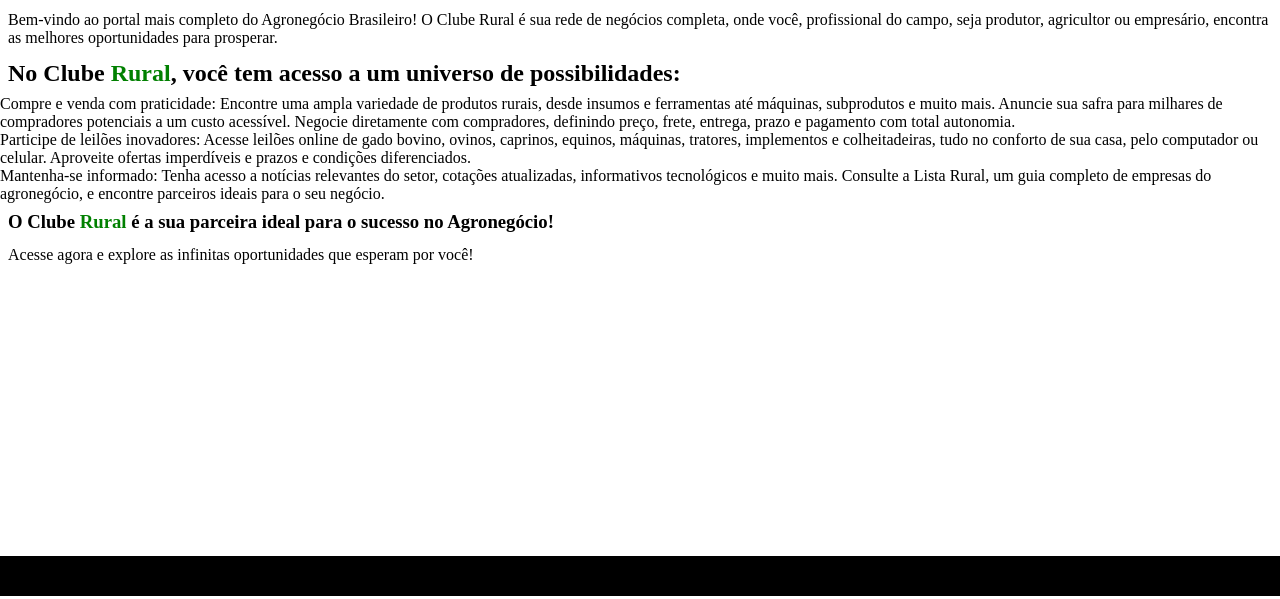
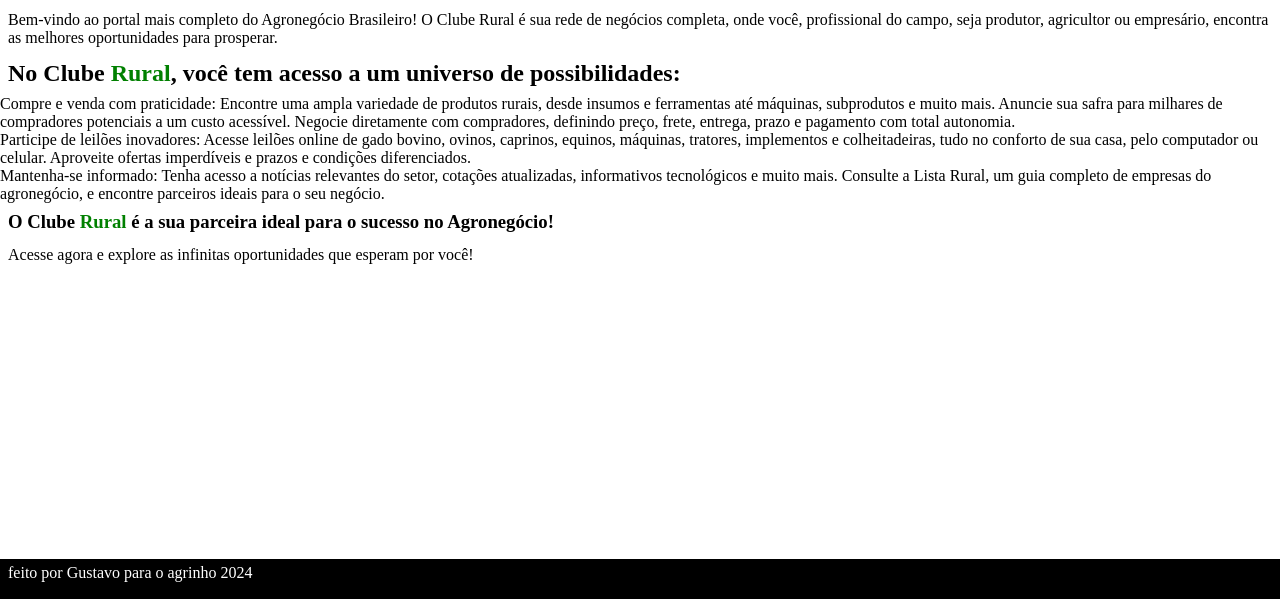
Before and after one commit to CaimGustavo/projetos, a plain HTML site: page Index.html in a window 1280 px wide. Shown: the part 207-806 px from the top of the page. Drawn offline with Linux system fonts and the light colour scheme.

Commit message:
update Index.html

```diff
--- a/Index.html
+++ b/Index.html
@@ -28,7 +28,7 @@
 <p>Acesse agora e explore as infinitas oportunidades que esperam por você!</p>
 </main>
 <footer>
-
+<p>feito por Gustavo para o agrinho 2024</p>
 </footer>
 
 <script type="text/javascript" charset="utf-8" src="index.js">
```
